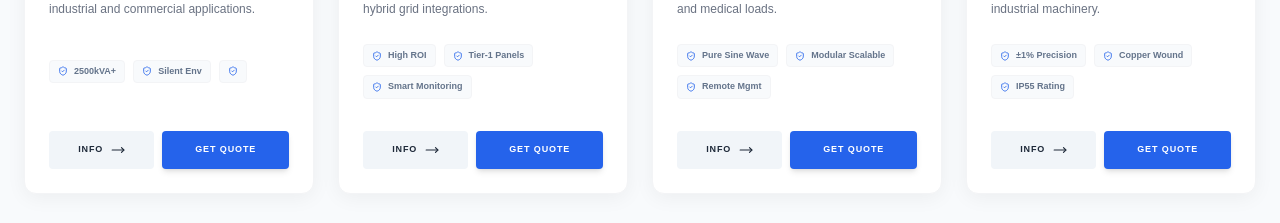
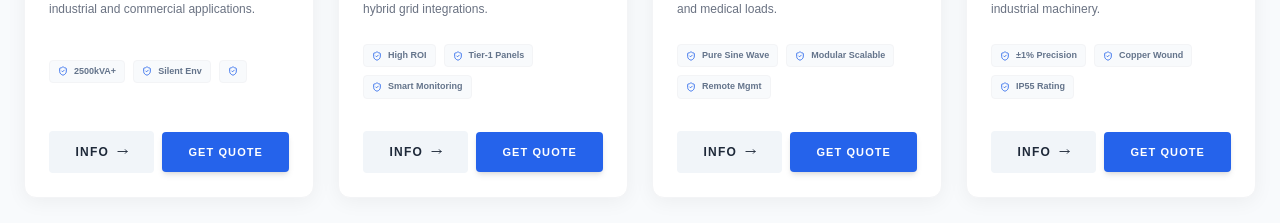
Before and after one commit to shriannamalpowergenerators-code/website, a Next.js app: page / in a window 1280 px wide. Shown: the part 2100-2323 px from the top of the page. Built offline with nearby package versions, Linux system fonts and the light colour scheme.

Commit message:
added the pdf

```diff
--- a/src/app/generators/page.tsx
+++ b/src/app/generators/page.tsx
@@ -87,7 +87,7 @@ const DieselGeneratorsPage = () => {
         { range: "25 - 40 kVA", description: "Prime Rated", phase: "Three Phase", pdfUrl: "https://www.powericaltd.com/pdf/new-cpcbviplus/N-25-40kVA_Spec-Sheet_Rev-0.pdf" },
         { range: "50 - 58.5 kVA", description: "Prime Rated", phase: "Three Phase", pdfUrl: "https://www.powericaltd.com/pdf/new-cpcbviplus/N-50-58.5kVA_Spec-Sheet_Rev-0.pdf" },
         { range: "82.5 - 140 kVA", description: "Prime Rated", phase: "Three Phase", pdfUrl: "https://www.powericaltd.com/pdf/new-cpcbviplus/N-82.5-140kVA_Spec-Sheet_Rev-0.pdf" },
-        { range: "125 kVA", description: "Prime Rated", phase: "Three Phase", pdfUrl: "#" },
+        { range: "82.5 kVA", description: "Prime Rated", phase: "Three Phase", pdfUrl: "/pdfs/82.5 kVA_Spec Sheet_Rev-0 - NEW.pdf" },
         { range: "160 - 250 kVA", description: "Prime Rated", phase: "Three Phase", pdfUrl: "https://www.powericaltd.com/pdf/new-cpcbviplus/N-160-250kVA_Spec-Sheet_Rev-0.pdf" },
     ];
     mhpThreePhase.sort(sortByKva);
--- a/src/components/ProductGrid.tsx
+++ b/src/components/ProductGrid.tsx
@@ -56,13 +56,13 @@ const ProductCard = ({ title, category, description, image, features, onQuote, h
                 <div className="flex items-center gap-2 mt-auto">
                     <Link
                         href={href || "/contact"}
-                        className="flex-1 bg-[#f1f5f9] hover:bg-[#e2e8f0] text-gray-800 text-[9px] font-bold py-3 rounded flex items-center justify-center gap-2 transition-colors uppercase tracking-widest"
+                        className="flex-1 bg-[#f1f5f9] hover:bg-[#e2e8f0] text-gray-800 text-[12px] font-bold py-3 rounded flex items-center justify-center gap-2 transition-colors uppercase tracking-widest"
                     >
-                        INFO <MoveRight size={14} />
+                        INFO <MoveRight size={11} />
                     </Link>
                     <button
                         onClick={onQuote}
-                        className="flex-[1.2] bg-[#2563eb] hover:bg-[#1d4ed8] text-white text-[9px] font-bold py-3 rounded flex items-center justify-center transition-colors uppercase tracking-widest shadow-md"
+                        className="flex-[1.2] bg-[#2563eb] hover:bg-[#1d4ed8] text-white text-[11px] font-bold py-3 rounded flex items-center justify-center transition-colors uppercase tracking-widest shadow-md"
                     >
                         GET QUOTE
                     </button>
```
Also changed, not shown: 1 other file (tests, documents, lock files or other folders).
